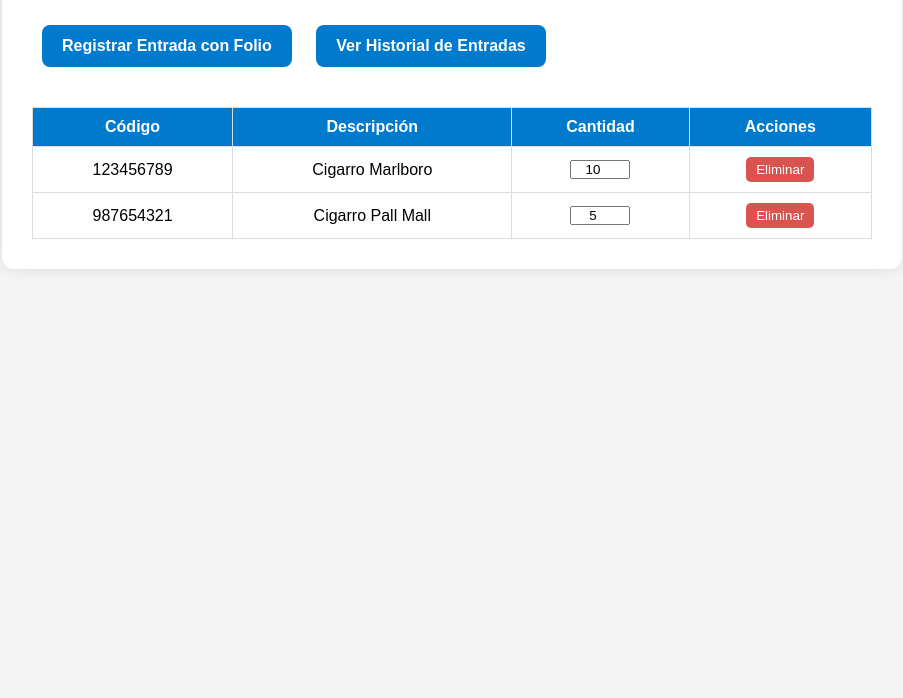
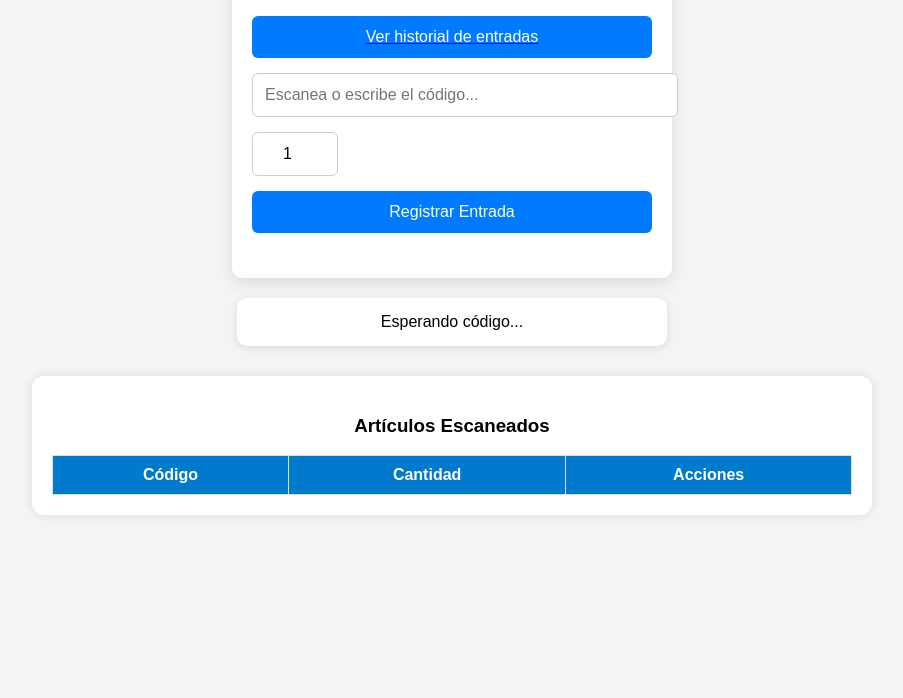
Before and after one commit to LizandroLumbreras/CIGARRO-GIBRAN-PROVTEC25, a plain HTML site: page index.html in a window 1280 px wide. Shown: the part 102-800 px from the top of the page, without its empty margins (188-1091 px from the left). Drawn offline with Linux system fonts and the light colour scheme.

Commit message:
Update index.html

```diff
--- a/index.html
+++ b/index.html
@@ -1,53 +1,74 @@
 <!DOCTYPE html>
 <html lang="es">
 <head>
-  <meta charset="UTF-8">
-  <title>Menú - Almacén Cigarro 2025</title>
-  <meta name="viewport" content="width=device-width, initial-scale=1.0">
+  <meta charset="UTF-8" />
+  <meta name="viewport" content="width=device-width, initial-scale=1.0"/>
+  <title>Entrada - Almacén Cigarro</title>
   <style>
-    * { margin: 0; padding: 0; box-sizing: border-box; }
-
     body {
       font-family: 'Poppins', sans-serif;
       background-color: #f4f4f4;
+      margin: 0;
       padding: 20px;
+      text-align: center;
     }
 
-    .container {
-      max-width: 900px;
+    .form-container {
+      max-width: 400px;
       margin: auto;
       background-color: #fff;
-      border-radius: 12px;
-      padding: 30px;
-      box-shadow: 0 0 15px rgba(0,0,0,0.1);
+      padding: 30px 20px;
+      border-radius: 10px;
+      box-shadow: 0 5px 15px rgba(0, 0, 0, 0.1);
     }
 
-    h1 {
-      text-align: center;
-      color: #333;
-      margin-bottom: 30px;
+    h2 {
+      margin-bottom: 20px;
     }
 
-    a {
-      display: inline-block;
-      margin: 10px;
-      padding: 12px 20px;
-      background-color: #007acc;
-      color: #fff;
-      text-decoration: none;
-      font-weight: bold;
-      border-radius: 8px;
-      transition: background 0.3s;
+    input, button {
+      display: block;
+      width: 100%;
+      padding: 12px;
+      margin-bottom: 15px;
+      border-radius: 6px;
+      border: 1px solid #ccc;
+      font-size: 16px;
     }
 
-    a:hover {
-      background-color: #005fa3;
+    button {
+      background-color: #007bff;
+      color: white;
+      border: none;
+      cursor: pointer;
+    }
+
+    button:hover {
+      background-color: #0056b3;
+    }
+
+    #mensaje {
+      background: #fff;
+      padding: 15px;
+      border-radius: 10px;
+      max-width: 400px;
+      margin: 20px auto 0;
+      box-shadow: 0 2px 8px rgba(0,0,0,0.1);
+    }
+
+    /* Tabla fuera del contenedor */
+    .tabla-container {
+      max-width: 800px;
+      margin: 30px auto;
+      background-color: #fff;
+      padding: 20px;
+      border-radius: 12px;
+      box-shadow: 0 0 10px rgba(0,0,0,0.1);
     }
 
     table {
       width: 100%;
       border-collapse: collapse;
-      margin-top: 30px;
     }
 
     th, td {
@@ -66,88 +87,101 @@
       text-align: center;
     }
 
-    button {
+    .delete-btn {
+      background-color: #dc3545;
+      color: white;
       padding: 5px 10px;
       border: none;
       border-radius: 5px;
       cursor: pointer;
     }
-
-    .edit-btn {
-      background-color: #f0ad4e;
-      color: white;
-    }
-
-    .delete-btn {
-      background-color: #d9534f;
-      color: white;
-    }
   </style>
 </head>
 <body>
-  <div class="container">
-    <h1>Almacén Cigarro 2025</h1>
 
-    <a href="Entrada-Almacen-Cigarro-2025-folio.html" target="_blank">Registrar Entrada con Folio</a>
-    <a href="entradas-almacen-cigarro.html" target="_blank">Ver Historial de Entradas</a>
+  <div class="form-container">
+    <h2>Entrada - Almacén Cigarro</h2>
+    <a href="entradas-almacen-cigarro.html" target="_blank">
+      <button>Ver historial de entradas</button>
+    </a>
+    <input type="text" id="codigo" placeholder="Escanea o escribe el código...">
+    <input type="number" id="cantidad" value="1">
+    <button onclick="registrarArticulo()">Registrar Entrada</button>
+  </div>
 
+  <div id="mensaje">Esperando código...</div>
+
+  <div class="tabla-container">
+    <h3>Artículos Escaneados</h3>
     <table id="tablaArticulos">
       <thead>
         <tr>
           <th>Código</th>
-          <th>Descripción</th>
           <th>Cantidad</th>
           <th>Acciones</th>
         </tr>
       </thead>
       <tbody>
-        <!-- Artículos serán añadidos aquí con JS -->
+        <!-- Filas dinámicas -->
       </tbody>
     </table>
   </div>
 
   <script>
-    // Ejemplo de artículos escaneados (esto lo puedes sustituir por tu lógica real)
-    let articulos = [
-      { codigo: "123456789", descripcion: "Cigarro Marlboro", cantidad: 10 },
-      { codigo: "987654321", descripcion: "Cigarro Pall Mall", cantidad: 5 }
-    ];
+    const articulos = [];
 
-    const tbody = document.querySelector("#tablaArticulos tbody");
+    function registrarArticulo() {
+      const codigo = document.getElementById("codigo").value.trim();
+      const cantidad = parseInt(document.getElementById("cantidad").value);
+
+      if (!codigo || isNaN(cantidad) || cantidad <= 0) {
+        alert("Ingrese un código válido y una cantidad mayor a 0.");
+        return;
+      }
+
+      // Verificar si ya existe para sumar
+      const existente = articulos.find(item => item.codigo === codigo);
+      if (existente) {
+        existente.cantidad += cantidad;
+      } else {
+        articulos.push({ codigo, cantidad });
+      }
+
+      document.getElementById("codigo").value = "";
+      document.getElementById("cantidad").value = 1;
+      renderTabla();
+    }
 
     function renderTabla() {
+      const tbody = document.querySelector("#tablaArticulos tbody");
       tbody.innerHTML = "";
-      articulos.forEach((articulo, index) => {
-        const fila = document.createElement("tr");
 
-        fila.innerHTML = `
-          <td>${articulo.codigo}</td>
-          <td>${articulo.descripcion}</td>
-          <td>
-            <input type="number" value="${articulo.cantidad}" min="1" onchange="actualizarCantidad(${index}, this.value)">
-          </td>
-          <td>
-            <button class="delete-btn" onclick="eliminarArticulo(${index})">Eliminar</button>
-          </td>
+      articulos.forEach((art, index) => {
+        const row = document.createElement("tr");
+        row.innerHTML = `
+          <td>${art.codigo}</td>
+          <td><input type="number" value="${art.cantidad}" min="1" onchange="modificarCantidad(${index}, this.value)"></td>
+          <td><button class="delete-btn" onclick="eliminarArticulo(${index})">Eliminar</button></td>
         `;
-
-        tbody.appendChild(fila);
+        tbody.appendChild(row);
       });
     }
 
-    function actualizarCantidad(index, nuevaCantidad) {
-      articulos[index].cantidad = parseInt(nuevaCantidad);
+    function modificarCantidad(index, value) {
+      const cantidad = parseInt(value);
+      if (cantidad > 0) {
+        articulos[index].cantidad = cantidad;
+      } else {
+        alert("Cantidad inválida");
+      }
     }
 
     function eliminarArticulo(index) {
-      if (confirm("¿Estás seguro de eliminar este artículo?")) {
+      if (confirm("¿Eliminar este artículo?")) {
         articulos.splice(index, 1);
         renderTabla();
       }
     }
-
-    // Renderiza al cargar
-    renderTabla();
   </script>
 </body>
 </html>
```
